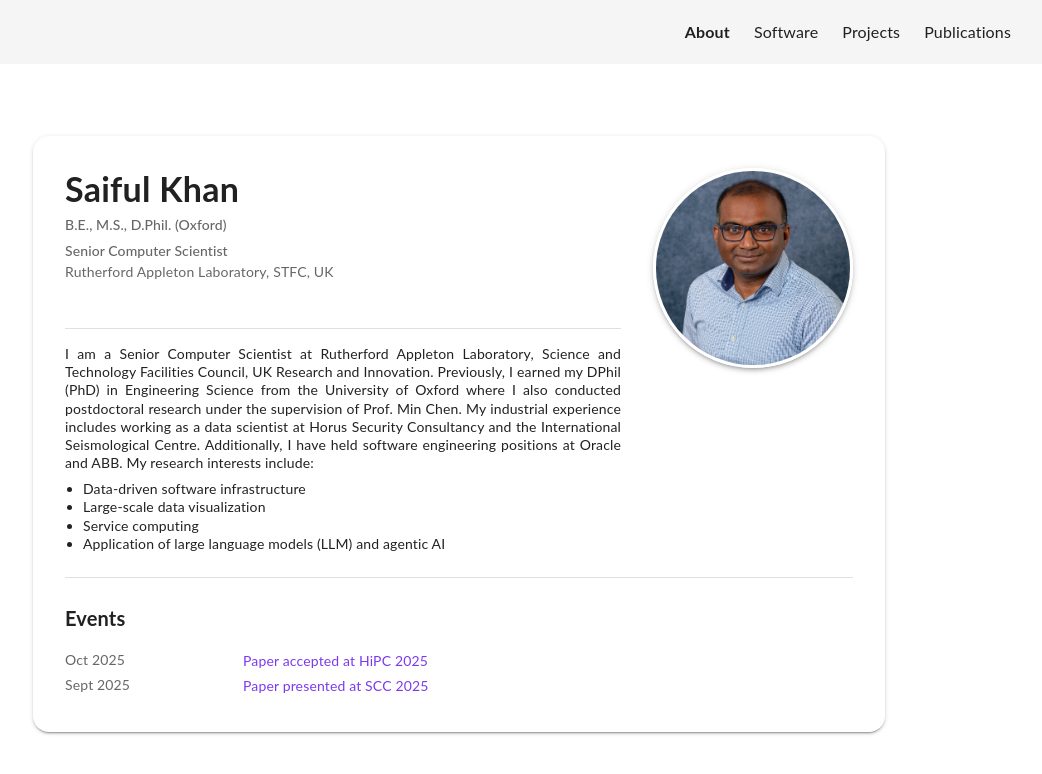
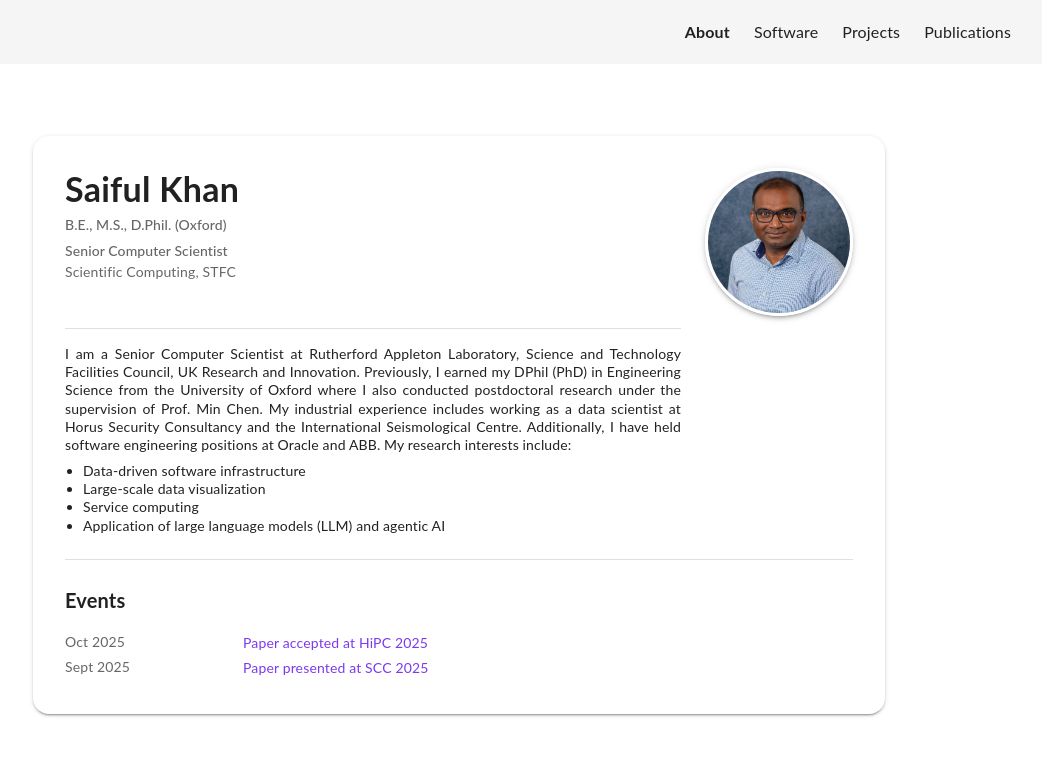
Before and after one commit to saifulkhan/saifulkhan.github.io, a Next.js app: page / in a window 1280 px wide. Shown: the top 774 px of the page, without its empty margins (181-1223 px from the left). Built offline with nearby package versions, Linux system fonts and the light colour scheme; some icons are missing.

Commit message:
refactor: update layout

```diff
--- a/src/pages/index.tsx
+++ b/src/pages/index.tsx
@@ -33,10 +33,31 @@ export default function About() {
             sx={{
               display: 'flex',
               flexDirection: { xs: 'column', md: 'row' },
-              gap: 4,
+              gap: 3,
             }}
           >
-            <Box sx={{ flex: 1 }}>
+            <Box
+              sx={{
+                display: 'flex',
+                justifyContent: { xs: 'flex-start', md: 'center' },
+                flexShrink: 0,
+                order: { xs: -1, md: 1 },
+                mb: { xs: 2, md: 0 },
+                width: { xs: '100%', md: 'auto' },
+              }}
+            >
+              <Avatar
+                src="/profile.jpeg"
+                alt="Profile"
+                sx={{
+                  width: { xs: 128, sm: 130, md: 148 },
+                  height: { xs: 128, sm: 130, md: 148 },
+                  boxShadow: 3,
+                  border: '3px solid #fff',
+                }}
+              />
+            </Box>
+            <Box sx={{ flex: 1, order: { xs: 0, md: 0 } }}>
               <Typography
                 variant="h4"
                 gutterBottom
@@ -80,7 +101,7 @@ export default function About() {
                         color: 'text.secondary',
                       }}
                     >
-                      Rutherford Appleton Laboratory, STFC, UK
+                      Scientific Computing, STFC
                     </Typography>
                   </Box>
                 </Box>
@@ -172,27 +193,6 @@ export default function About() {
                 <li>Application of large language models (LLM) and agentic AI</li>
               </Box>
             </Box>
-            <Box
-              sx={{
-                display: 'flex',
-                justifyContent: 'center',
-                flexShrink: 0,
-                mt: { xs: 2, md: 0 },
-                mb: { xs: 3, md: 0 },
-                width: { xs: '100%', md: 'auto' },
-              }}
-            >
-              <Avatar
-                src="/profile.jpeg"
-                alt="Profile"
-                sx={{
-                  width: { xs: 150, sm: 180, md: 200 },
-                  height: { xs: 150, sm: 180, md: 200 },
-                  boxShadow: 3,
-                  border: '3px solid #fff',
-                }}
-              />
-            </Box>
           </Box>
 
           <Divider sx={{ my: 3 }} />
```
